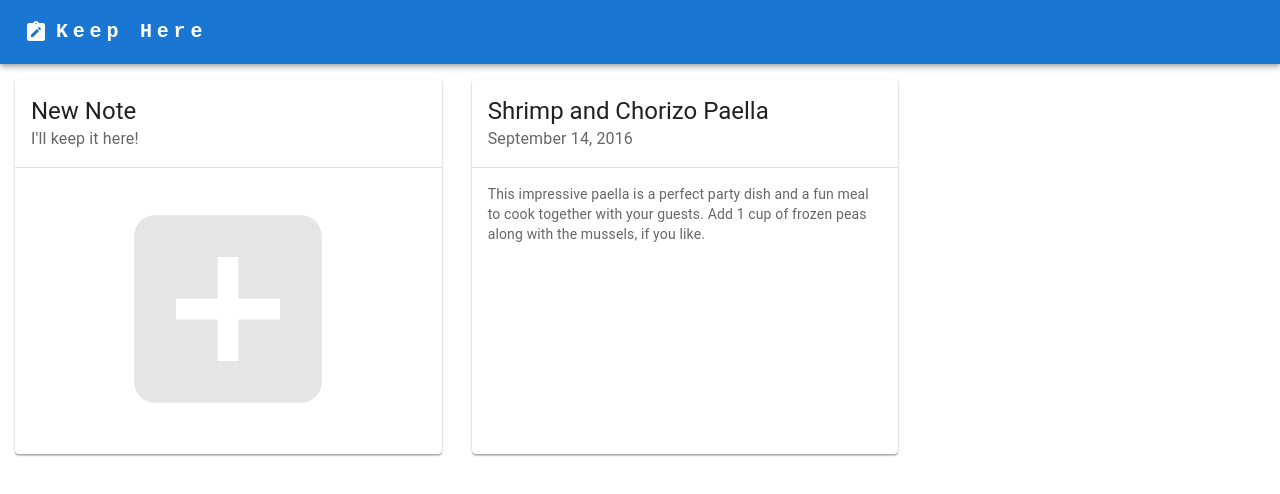
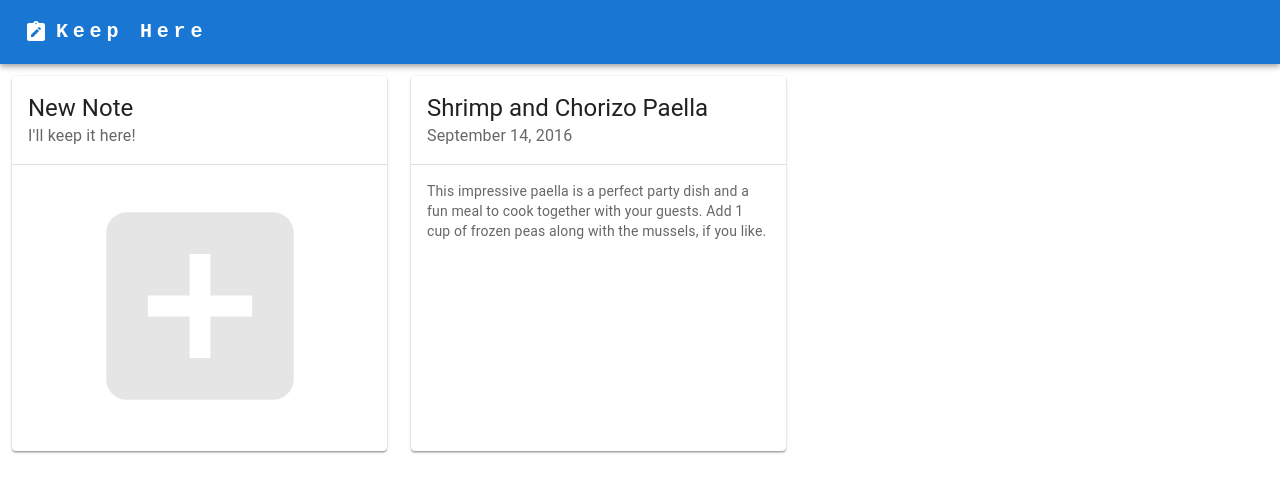
Before and after one commit to Sameer-Waseem/keep-here-react, a React (Create React App) app: page /cards in a window 1280 px wide. Shown: the top 494 px of the page. Built offline with nearby package versions, Linux system fonts and the light colour scheme.

Commit message:
customized mui card

```diff
--- a/src/components/NoteCard.tsx
+++ b/src/components/NoteCard.tsx
@@ -2,43 +2,27 @@ import Card from "@mui/material/Card";
 import CardHeader from "@mui/material/CardHeader";
 import CardContent from "@mui/material/CardContent";
 import Typography from "@mui/material/Typography";
-import { CardActionArea } from "@mui/material";
+import { Box, CardActionArea } from "@mui/material";
 import AddBoxIcon from "@mui/icons-material/AddBox";
-import { Divider, Grid } from "@mui/material";
+import { Divider } from "@mui/material";
 import { Link } from "react-router-dom";
+import { styled } from "@mui/material/styles";
 
 const NoteCard = () => {
   return (
-    <Grid container>
-      <Grid item xs={12} sm={6} md={4} margin={"15px"}>
-        <Card
-          sx={{
-            height: 375,
-            boxShadow:
-              "0px 1px 1px rgb(0 0 0 / 14%), 0px 2px 1px rgb(0 0 0 / 12%), 0px 1px 3px rgb(0 0 0 / 20%)",
-          }}
-        >
+    <Box display={"inline-flex"}>
       <CardActionArea component={Link} to={"/new-card"}>
+        <CustomizedCard>
           <CardHeader title="New Note" subheader="I'll keep it here!" />
           <Divider />
           <CardContent sx={{ display: "flex", justifyContent: "center" }}>
-              <AddBoxIcon
-                sx={{ fontSize: "250px", color: "rgba(0,0,0,0.10)" }}
-              />
+            <AddBoxIcon sx={{ fontSize: "250px", color: "rgba(0,0,0,0.10)" }} />
           </CardContent>
+        </CustomizedCard>
       </CardActionArea>
-        </Card>
-      </Grid>
 
-      <Grid item xs={12} sm={6} md={4} margin={"15px"}>
       <CardActionArea>
-          <Card
-            sx={{
-              height: 375,
-              boxShadow:
-                "0px 1px 1px rgb(0 0 0 / 14%), 0px 2px 1px rgb(0 0 0 / 12%), 0px 1px 3px rgb(0 0 0 / 20%)",
-            }}
-          >
+        <CustomizedCard>
           <CardHeader
             title="Shrimp and Chorizo Paella"
             subheader="September 14, 2016"
@@ -51,11 +35,23 @@ const NoteCard = () => {
               with the mussels, if you like.
             </Typography>
           </CardContent>
-          </Card>
+        </CustomizedCard>
       </CardActionArea>
-      </Grid>
-    </Grid>
+    </Box>
   );
 };
 
+const CustomizedCard = styled(Card)`
+  margin: 12px;
+  width: 375px;
+  height: 375px;
+  box-shadow: 0px 1px 1px rgb(0 0 0 / 14%), 0px 2px 1px rgb(0 0 0 / 12%),
+    0px 1px 3px rgb(0 0 0 / 20%);
+
+  &:hover {
+    box-shadow: 0 8px 10px 1px rgba(0, 0, 0, 0.14),
+      0 3px 14px 2px rgba(0, 0, 0, 0.12), 0 5px 5px -3px rgba(0, 0, 0, 0.2);
+  }
+`;
+
 export default NoteCard;
```
Lines whose indentation alone changed are shown as unchanged.
